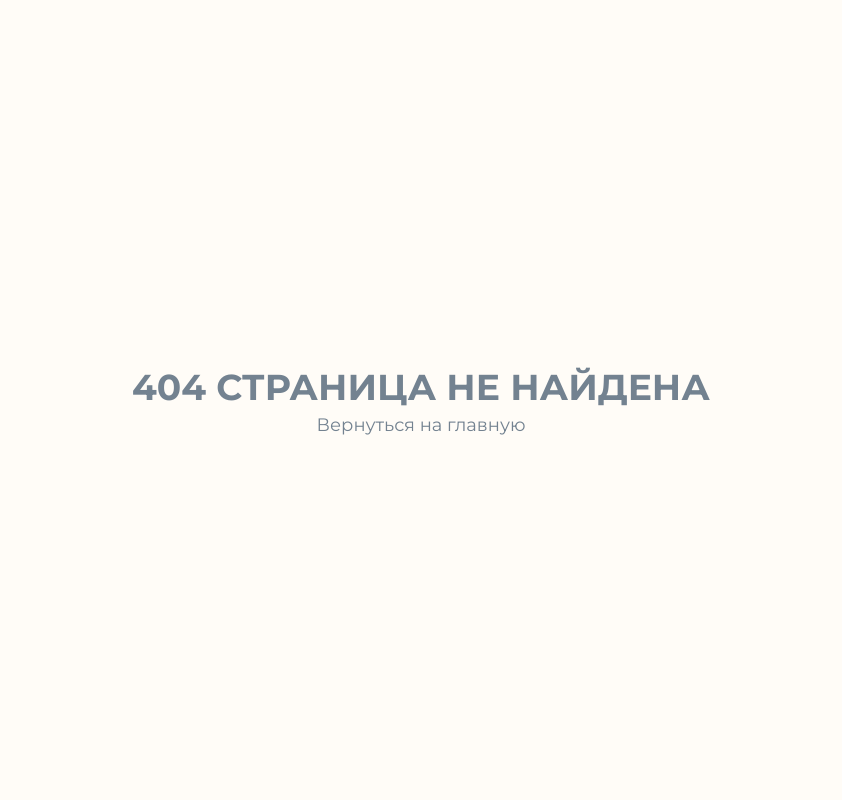
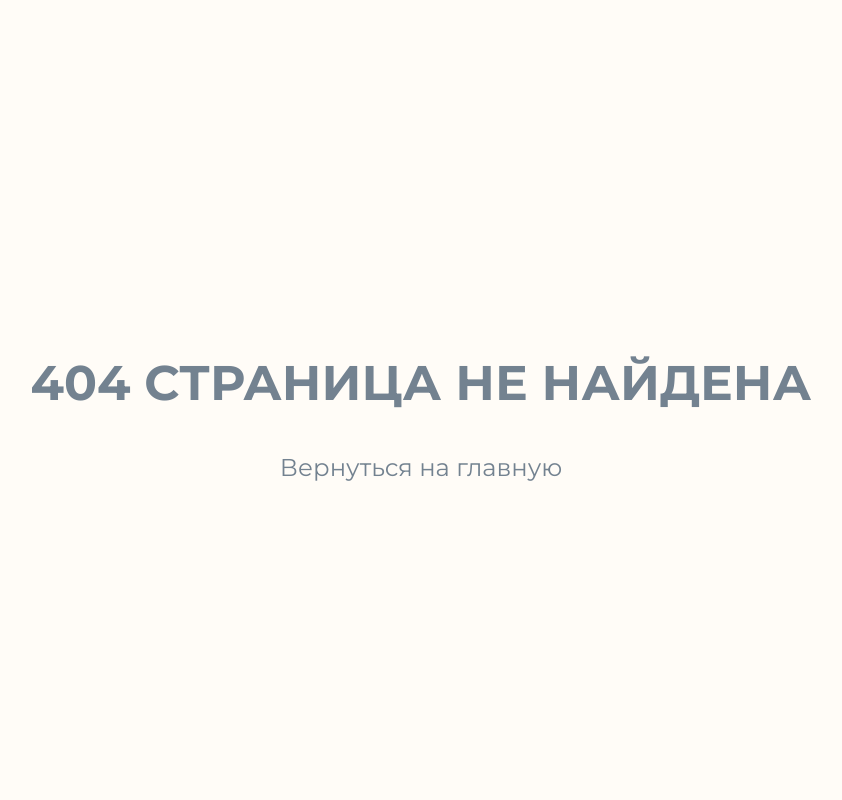
Before and after one commit to Timofey-make/School_space, a FastAPI app: template src/templates/404.html in a window 1280 px wide. Shown: the whole page, without its empty margins (219-1061 px from the left). Run offline with FastAPI, Linux system fonts and the light colour scheme; the template is opened without the code that fills it, so the values that code supplies are empty.

Commit message:
Bug fixed

```diff
--- a/src/static/404.css
+++ b/src/static/404.css
@@ -6,4 +6,7 @@
     justify-content: center;
     align-items: center;
     background-color: var(--color-light);
+    text-align: center;
+    font-size: clamp(23px, 1.9vw, 28px);
+    padding-inline: var(--container-padding-x);
 }
--- a/src/templates/404.html
+++ b/src/templates/404.html
@@ -2,14 +2,16 @@
 <html lang="ru">
 <head>
     <meta charset="UTF-8">
+    <meta name="viewport" content="width=device-width, initial-scale=1.0">
     <link rel="stylesheet" href="{{ url_for('static', path='/main.css') }}">
     <link rel="stylesheet" href="{{ url_for('static', path='/404.css') }}">
+    <link rel="icon" type="image/png" sizes="32x32" href="{{ url_for('static', path='imgs/favicon.png') }}">
     <title>Страница не найдена</title>
 </head>
 <body>
     <main class="content-error">
-        <h1 class="answers-title">404 Страница не найдена</h1>
-        <a class="link" href="/" style="text-align: center;">Вернуться на главную</a>
+        <h1>404 Страница не найдена</h1>
+        <a class="link" href="/">Вернуться на главную</a>
     </main>
 </body>
 </html>
```
Also changed, not shown: src/static/images/056e0695-50e0-41f6-80a1-d503e833b4f4.png (added), src/static/images/0b0b55d5-22e2-43c5-a1cb-492f7fd2515b.png (added), src/static/images/796872b4-8754-42b5-a534-15f51516f00f.png (added), src/static/images/d1e840ce-e44a-4ff4-8214-12c93beeb42f.png (added), src/static/images/f72e5805-4a8e-42d1-9326-0f5d2aa39c52.png (added).
